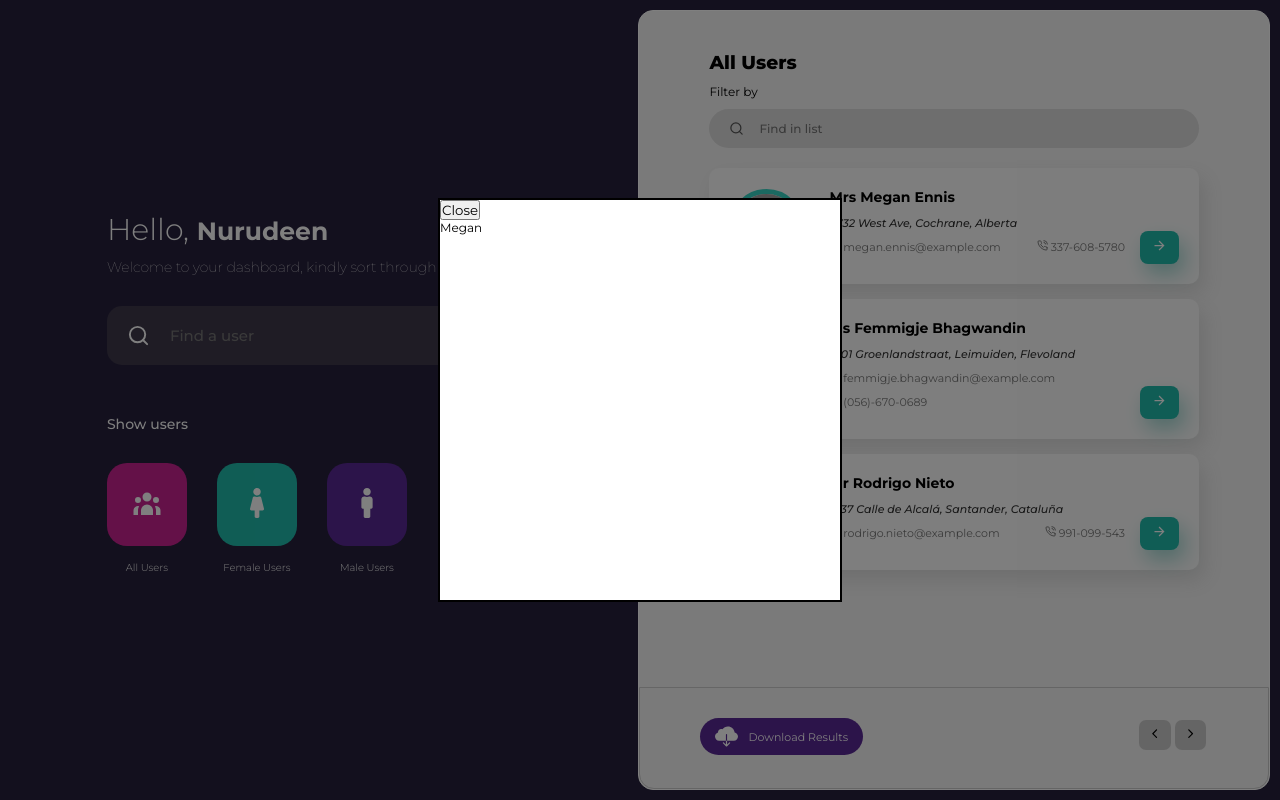
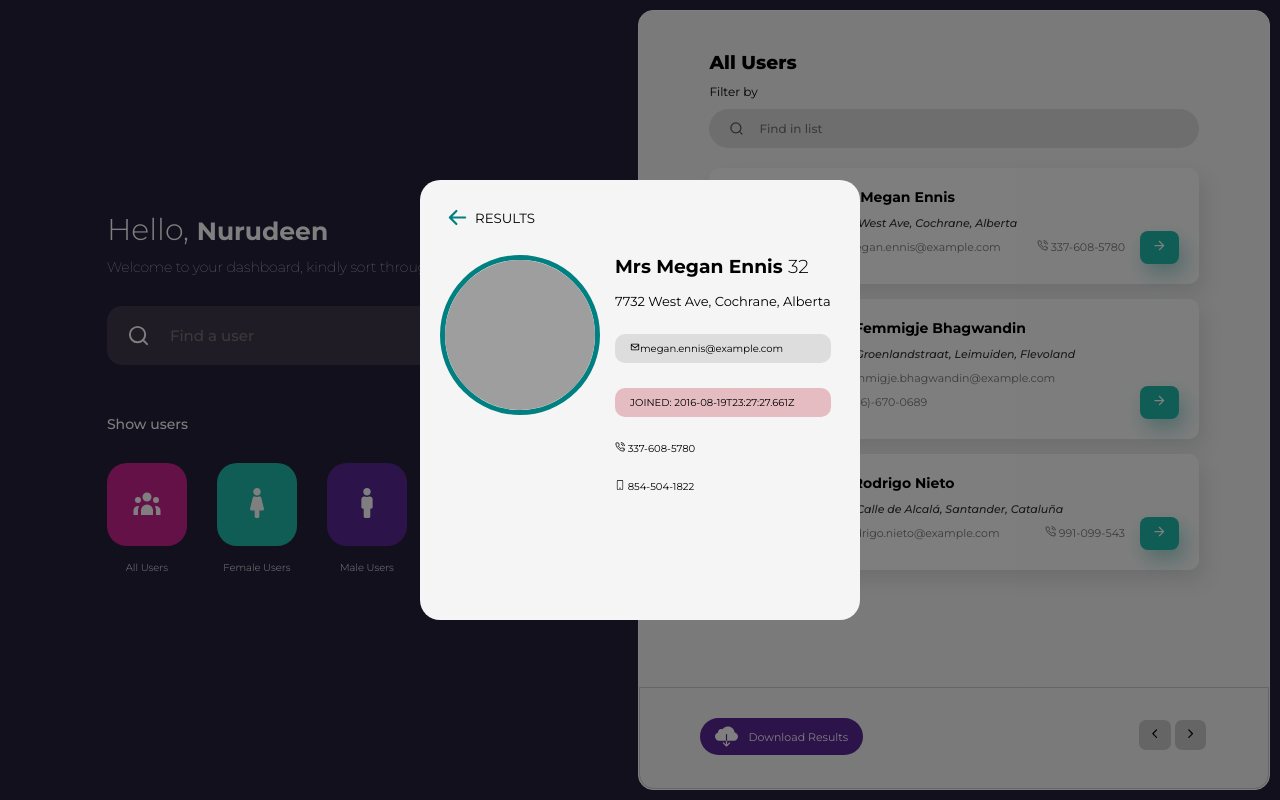
Before and after one commit to Nurmalee/github-pages-my-users-app-react, a React (Create React App) app: page / in a window 1280 px wide. Both pictures are taken after a click on the element 1159 px from the left and 247 px from the top of the page. Built offline with nearby package versions, Linux system fonts and the light colour scheme; grey boxes are pictures that could not be loaded.

Commit message:
added more userdata & styled the More-user-details modal pop-up

```diff
--- a/public/index.html
+++ b/public/index.html
@@ -29,6 +29,7 @@
   <body>
     <noscript>You need to enable JavaScript to run this app.</noscript>
     <div id="root"></div>
+    <div id="portal"></div>
     <!--
       This HTML file is a template.
       If you open it directly in the browser, you will see an empty page.
--- a/src/Components/Dashboard.js
+++ b/src/Components/Dashboard.js
@@ -70,8 +70,6 @@ function Dashboard() {
                    <button className="pagination__btn">  <IoIosArrowForward /> </button> </div>
                 </div>
 
-                <div id="portal"></div>
-
             </div>
 
         </div>
--- a/src/Components/MoreUserDetails.css
+++ b/src/Components/MoreUserDetails.css
@@ -1,15 +1,3 @@
-.modal {
-    position: absolute;
-    top: 50%;
-    left: 50%;
-    transform: translate(-50%, -50%);
-    height: 400px;
-    width: 400px;
-    background-color: #fff;
-    z-index: 1000;
-    border: 2px solid black;
-}
-
 .overlay {
     position: fixed;
     top: 0;
@@ -19,3 +7,81 @@
     background-color: rgba(0, 0, 0, 0.5);
     z-index: 1000;
 }
+
+.modal {
+    position: absolute;
+    top: 50%;
+    left: 50%;
+    transform: translate(-50%, -50%);
+    height: 400px;
+    width: 400px;
+    background-color: whitesmoke;
+    z-index: 1000;
+    border-radius: 20px;
+    padding: 20px;
+}
+
+.back-to-results-btn {
+    border: none;
+    background-color: transparent;
+    display: flex;
+    align-items: center;
+}
+
+.back-arrow-icon {
+    height: 35px !important;
+    width: 35px !important;
+    color: teal;
+}
+
+.more__user-details {
+    margin-top: 20px;
+    display: flex;
+    box-sizing: border-box;
+}
+
+.user__picture {
+    height: 150px !important;
+    width: 150px !important;
+    border: 5px solid teal;
+    margin-right: 15px;
+}
+
+.user__name {
+    margin-bottom: 15px;
+}
+
+.user__name > span {
+    font-weight: 300;
+}
+
+.user__address {
+    font-size: 13px;
+    margin-bottom: 10px;
+}
+
+.user__email {
+    background-color: #ddd;
+    /* max-width: 200px; */
+    display: flex;
+    flex-wrap: wrap;
+}
+
+.user__registered {
+    background-color: rgb(228, 188, 194);
+    align-self: flex-start;
+}
+
+.user__email,
+.user__registered {
+    padding: 8px 15px;
+    border-radius: 10px;
+}
+
+.user__registered,
+.user__email,
+.user__phone,
+.user__cell {
+    font-size: 10px;
+    margin: 25px 0;
+}
--- a/src/Components/MoreUserDetails.js
+++ b/src/Components/MoreUserDetails.js
@@ -1,15 +1,30 @@
 import React from 'react';
 import ReactDom from 'react-dom';
 import './MoreUserDetails.css';
+import { Avatar } from '@material-ui/core';
+import { BsArrowLeftShort } from 'react-icons/bs';
+import { BiEnvelope } from 'react-icons/bi';
+import { FiPhoneCall } from 'react-icons/fi';
+import { BsPhone } from 'react-icons/bs';
 
-function MoreUserDetails ({firstName, open, onClose}) {
+function MoreUserDetails ({title, firstName, lastName, streetNum, streetName, city, state, email, phone, cell, age, registered, open, onClose, picture}) {
     if(!open) return null
     return ReactDom.createPortal (
         <>
         <div className="overlay">
         <div className="modal">
-            <button onClick={onClose}>Close</button>
-            <p className="more__content"> {firstName} </p>
+            <button onClick={onClose} className="back-to-results-btn"> < BsArrowLeftShort className="back-arrow-icon"/> RESULTS</button>
+            <div className="more__user-details">
+                <Avatar src={picture} className="user__picture"/>
+                <div className="other__details">
+                    <h3 className="user__name">{title} {firstName} {lastName} <span>{age}</span> </h3>
+                    <p className="user__address">{streetNum} {streetName}, {city}, {state} </p>
+                    <p className="user__email"> <BiEnvelope /> {email}</p>
+                    <p className="user__registered">JOINED: {registered}</p>
+                    <p className="user__phone"> <FiPhoneCall /> {phone}</p>
+                    <p className="user__cell"> <BsPhone /> {cell}</p>
+                </div>
+            </div>
         </div>
         </div>
         </>,
--- a/src/Components/User.js
+++ b/src/Components/User.js
@@ -6,7 +6,7 @@ import ArrowForwardIcon from '@material-ui/icons/ArrowForward';
 import { BiEnvelope } from 'react-icons/bi';
 import { FiPhoneCall } from 'react-icons/fi';
 
-function User({title, firstName, lastName, streetNum, streetName, city, state, email, phone, picture}) {
+function User({title, firstName, lastName, streetNum, streetName, city, state, email, age, registered, phone, cell, picture}) {
 
     const [isOpen, setIsOpen] = useState(false);
 
@@ -35,7 +35,7 @@ function User({title, firstName, lastName, streetNum, streetName, city, state, e
                 <ArrowForwardIcon className="user__btn-icon" />
             </div>
 
-            <MoreUserDetails firstName={firstName} open={isOpen} onClose={() => {setIsOpen(false)}} />
+            <MoreUserDetails title={title} firstName={firstName} lastName={lastName} streetNum={streetNum} streetName={streetName} city={city} state={state} email={email} phone={phone} cell={cell} age={age} registered={registered} picture={picture} open={isOpen} onClose={() => {setIsOpen(false)}} />
 
         </div>
     )
--- a/src/Components/UsersList.js
+++ b/src/Components/UsersList.js
@@ -6,9 +6,9 @@ function UsersList ({users}) {
 
     return (
         users.map((user) => {
-            const {name:{title, first, last}, location:{street:{number, name}, city, state}, email, phone, picture:{large}, id:{value}} = user;
+            const {name:{title, first, last}, location:{street:{number, name}, city, state}, email, phone, cell, dob:{age}, registered:{date}, picture:{large}, id:{value}} = user;
             return (
-               <User key={value} title={title} firstName={first} lastName={last} streetNum={number} streetName={name} city={city} state={state} email={email} phone={phone} picture={large}  />
+               <User key={value} title={title} firstName={first} lastName={last} streetNum={number} streetName={name} city={city} state={state} email={email} phone={phone} cell={cell} age={age} registered={date} picture={large}  />
             )
         })
     )
```
Also changed, not shown: 1 other file (tests, documents, lock files or other folders).
